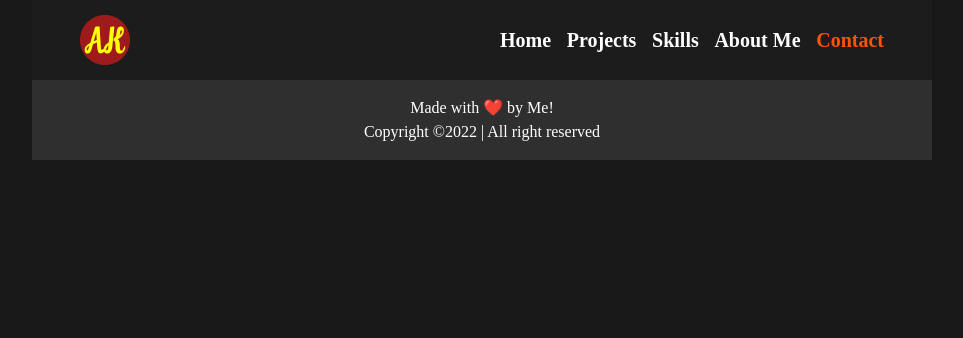
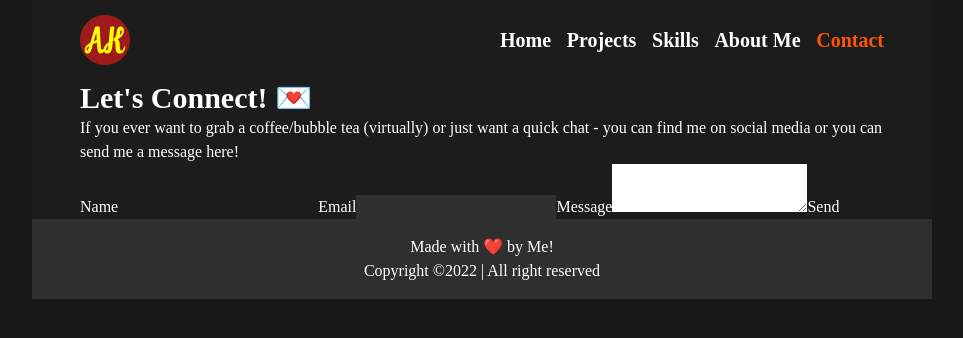
Before and after one commit to AlanusK/my-portfolio, a React (Create React App) app: page /contact in a window 1280 px wide. Shown: the top 338 px of the page, without its empty margins (158-1121 px from the left). Built offline with nearby package versions, Linux system fonts and the light colour scheme.

Commit message:
add contact page

```diff
--- a/package.json
+++ b/package.json
@@ -6,6 +6,7 @@
     "@testing-library/jest-dom": "^5.16.5",
     "@testing-library/react": "^13.4.0",
     "@testing-library/user-event": "^13.5.0",
+    "emailjs-com": "^3.2.0",
     "react": "^18.2.0",
     "react-dom": "^18.2.0",
     "react-icons": "^4.6.0",
--- a/src/App.js
+++ b/src/App.js
@@ -3,6 +3,7 @@ import { Header } from "./components/header/Header";
 import { Footer } from "./components/footer/Footer";
 import { Home } from "./pages/home";
 import { Projects } from "./pages/projects";
+import { Contact } from "./pages/contact";
 
 export default function App() {
   return (
@@ -13,6 +14,7 @@ export default function App() {
           <Routes>
             <Route path='/' element={<Home />} />
             <Route path='/projects' element={<Projects />} />
+            <Route path='/contact' element={<Contact />} />
           </Routes>
         </main>
         <Footer />
--- /dev/null
+++ b/src/pages/contact/Contact.js
@@ -0,0 +1,70 @@
+import React, { useRef } from 'react';
+import emailjs from 'emailjs-com';
+
+export const Contact = () => {
+    const form = useRef();
+
+    const sendEmail = (e) => {
+        e.preventDefault();
+
+        emailjs.sendForm('service_k7livlk', 'template_zc2tb0b', form.current, 'ZHOXgvJFv8cbbEnJG')
+            .then((result) => {
+                console.log(result.text);
+            }, (error) => {
+                console.log(error.text);
+            });
+
+        e.target.reset();
+    };
+
+    return (
+        <div>
+            <div>
+
+                <h2>Let's Connect! 💌</h2>
+                <p>
+                    If you ever want to grab a coffee/bubble tea <span>(virtually)</span> or just want
+                    a
+                    quick
+                    chat - you can find me on social media or you can send me a message here!
+                </p>
+                <ul>
+                    <li>
+                        <a href='https://www.linkedin.com/in/sharon-yi/'><i aria-hidden='true'></i></a>
+                    </li>
+                    <li>
+                        <a href='https://twitter.com/sharon_yi'><i aria-hidden='true'></i></a>
+                    </li>
+                    <li>
+                        <a href='https://github.com/sharon-yi'><i aria-hidden='true'></i></a>
+                    </li>
+                </ul>
+            </div>
+            {/* <div classname='flex'>
+                <form action='thankyou/thanks' method='POST' name='contact'>
+                    <input type='hidden' name='form-name' value='contact' />
+
+                    <input type='text' name='name' id='name' placeholder='name' autocomplete='off' required='' />
+
+                    <input type='email' name='email' id='email' placeholder='email' required='' />
+
+                    <textarea name='message' id='message' placeholder='message' required=''></textarea>
+                    <div classname=''>
+                        <button classname='' type='submit'>send message</button>
+                    </div>
+                </form>
+            </div> */}
+            <div>
+                <form ref={form} onSubmit={sendEmail}>
+                    <label>Name</label>
+                    <input className='bg-black-dark' type='text' name='name' />
+                    <label>Email</label>
+                    <input className='bg-black-darker' type='email' name='email' />
+                    <label>Message</label>
+                    <textarea className='bg-black-[#181818]' name='message' />
+                    <input type='submit' value='Send' />
+                </form>
+            </div>
+        </div>
+                        )
+}
--- /dev/null
+++ b/src/pages/contact/index.js
@@ -0,0 +1 @@
+export { Contact } from './Contact'
--- a/tailwind.config.js
+++ b/tailwind.config.js
@@ -19,7 +19,7 @@ module.exports = {
         default: '#000',
       },
       white: {
-        dark: '#9ca3af;',
+        dark: '#9e9e9e',
         default: '#fff',
       },
       primary: {
```
Also changed, not shown: 1 other file (tests, documents, lock files or other folders).
